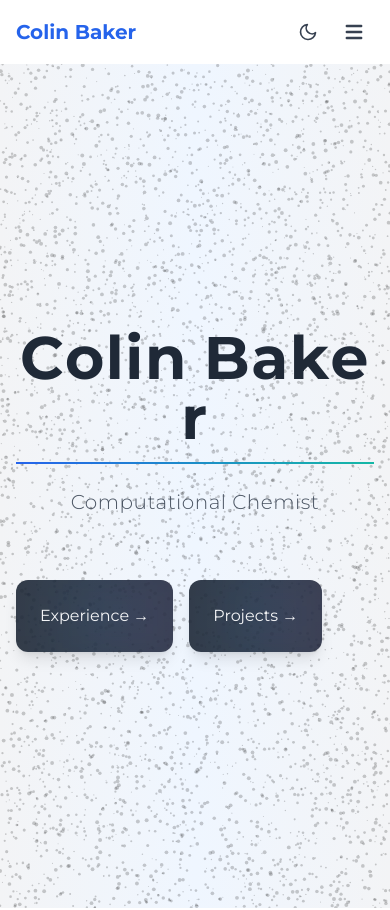
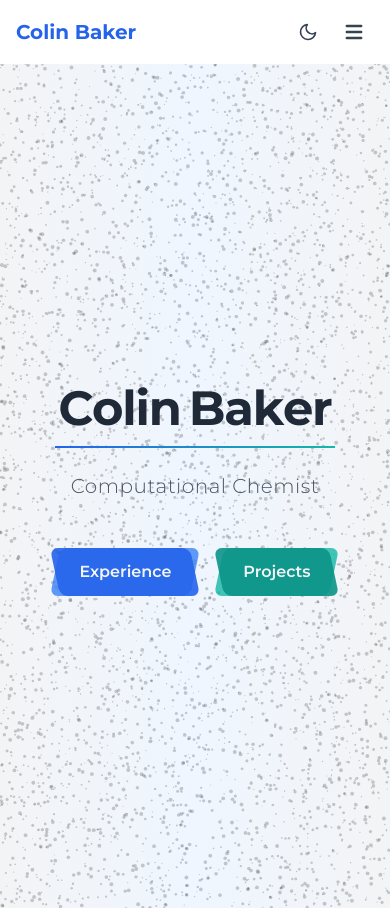
Before and after one commit to cdbakes/cdbakes.github.io, a Next.js app: page / in a window 390 px wide. Shown: the top 910 px of the page. Built offline with nearby package versions, Linux system fonts and the light colour scheme.

Commit message:
improving central buttons

```diff
--- a/src/app/contact/page.tsx
+++ b/src/app/contact/page.tsx
@@ -102,7 +102,7 @@ export default function Contact() {
               <div className="mb-4 p-4 bg-red-50 border border-red-200 text-red-700 rounded-lg flex flex-col gap-1">
                 <div className="font-medium">Unable to send message</div>
                 <div className="text-sm">{formState.error}</div>
-                <div className="text-sm mt-1">Please try again or contact me directly at <a href="mailto:colindbaker7@gmail.com" className="underline hover:text-red-800">colindbaker7@gmail.com</a></div>
+                <div className="text-sm mt-1">Please try again later</div>
               </div>
             )}
             {formState.success && (
--- a/src/app/page.tsx
+++ b/src/app/page.tsx
@@ -73,15 +73,15 @@ export default function Home() {
                 variants={nameContainerVariants}
                 initial="initial"
                 animate="animate"
-                className="text-6xl md:text-8xl font-montserrat font-bold relative z-10 py-2 text-gray-800 dark:text-white"
+                className="text-5xl sm:text-6xl md:text-8xl font-montserrat font-bold relative z-10 py-2 text-gray-800 dark:text-white"
               >
                 <span className="relative inline-block">
                   {"Colin Baker".split("").map((letter, i) => (
                     <motion.span
                       key={i}
                       variants={nameLetterVariants}
-                      className={`inline-block relative tracking-wide
-                        ${letter === " " ? "mr-4" : ""}
+                      className={`inline-block relative tracking-tight sm:tracking-wide
+                        ${letter === " " ? "mr-2 sm:mr-4" : ""}
                         hover:text-transparent hover:bg-clip-text
                         hover:bg-gradient-to-r hover:from-blue-500 hover:to-teal-500
                         transition-all duration-500`}
@@ -131,23 +131,27 @@ export default function Home() {
               }}
               className="flex flex-col md:flex-row gap-4 justify-center pt-4"
             >
-              <div className="flex gap-4 mt-4">
-                <HoverCard className="inline-block">
+              <div className="flex gap-6 justify-center">
                 <Link
                   href="/experience"
-                    className="text-gray-100 dark:text-gray-900 hover:text-gray-300 dark:hover:text-gray-600"
+                  className="group relative px-6 py-3 font-semibold text-gray-100 dark:text-gray-900 transition-all duration-300"
                 >
-                    Experience →
+                  <span className="absolute inset-0 w-full h-full transition-all duration-300 ease-out transform translate-x-0 -skew-x-12 bg-blue-500/80 group-hover:bg-blue-600/90 dark:group-hover:bg-blue-400/90 rounded-lg"></span>
+                  <span className="absolute inset-0 w-full h-full transition-all duration-300 ease-out transform skew-x-12 bg-blue-600/90 group-hover:bg-blue-700/90 dark:group-hover:bg-blue-500/90 rounded-lg delayed"></span>
+                  <span className="absolute bottom-0 left-0 hidden w-10 h-20 transition-all duration-100 ease-out transform -translate-x-8 translate-y-10 bg-blue-600/90 -rotate-12"></span>
+                  <span className="absolute bottom-0 right-0 hidden w-10 h-20 transition-all duration-100 ease-out transform translate-x-10 translate-y-8 bg-blue-600/90 -rotate-12"></span>
+                  <span className="relative">Experience</span>
                 </Link>
-                </HoverCard>
-                <HoverCard className="inline-block">
                 <Link
                   href="/projects"
-                    className="text-gray-100 dark:text-gray-900 hover:text-gray-300 dark:hover:text-gray-600"
+                  className="group relative px-6 py-3 font-semibold text-gray-100 dark:text-gray-900 transition-all duration-300"
                 >
-                    Projects →
+                  <span className="absolute inset-0 w-full h-full transition-all duration-300 ease-out transform translate-x-0 -skew-x-12 bg-teal-500/80 group-hover:bg-teal-600/90 dark:group-hover:bg-teal-400/90 rounded-lg"></span>
+                  <span className="absolute inset-0 w-full h-full transition-all duration-300 ease-out transform skew-x-12 bg-teal-600/90 group-hover:bg-teal-700/90 dark:group-hover:bg-teal-500/90 rounded-lg delayed"></span>
+                  <span className="absolute bottom-0 left-0 hidden w-10 h-20 transition-all duration-100 ease-out transform -translate-x-8 translate-y-10 bg-teal-600/90 -rotate-12"></span>
+                  <span className="absolute bottom-0 right-0 hidden w-10 h-20 transition-all duration-100 ease-out transform translate-x-10 translate-y-8 bg-teal-600/90 -rotate-12"></span>
+                  <span className="relative">Projects</span>
                 </Link>
-                </HoverCard>
               </div>
             </motion.div>
           </div>
@@ -155,7 +159,7 @@ export default function Home() {
       </section>
 
       {/* Quick Links Section */}
-      <section className="py-20 bg-white dark:bg-gray-900">
+      <section className="py-12 bg-white dark:bg-gray-900">
         <div className="max-w-7xl mx-auto px-4 sm:px-6 lg:px-8">
           <div className="grid grid-cols-1 md:grid-cols-3 gap-8">
             <HoverCard className="h-full">
--- a/src/components/animations/BackgroundParticles.tsx
+++ b/src/components/animations/BackgroundParticles.tsx
@@ -23,27 +23,27 @@ const STRAND_SPACING = Math.PI;  // Half rotation offset between strands
 const OSCILLATION_SPEED = 0.002;
 const OSCILLATION_AMOUNT = 2;
 const OSCILLATION_PHASE = Math.PI / 2;
-const FLOCKING_SPEED = 0.1;
+const FLOCKING_SPEED = 0.15;  // Increased from 0.1
 
 // Molecule parameters
-const MOLECULE_POINTS = ATOM_POSITIONS.length; // Total atoms (fullerene C60)
-const BASE_MOLECULE_RADIUS = 200;  // Overall scale of the molecule
+const MOLECULE_POINTS = ATOM_POSITIONS.length;
+const BASE_MOLECULE_RADIUS = 200;
 const MOLECULE_ROTATION_SPEED = 0.0005;
 const PARTICLES_PER_SPHERE = 32;
-const BASE_SPHERE_RADIUS = 15;     // Size of individual atoms
+const BASE_SPHERE_RADIUS = 15;
 const WOBBLE_SPEED = 0.001;
 const WOBBLE_AMOUNT = 0.4;
 const BOND_WIDTH = 5;
-const MOLECULE_FADE_SPEED = 0.9;
+const MOLECULE_FADE_SPEED = 1.2;  // Increased from 0.9
 const FADE_START_RATIO = 0.47;
-const SPHERE_CENTER_PARTICLES = 8;      // Number of particles for sphere center
+const SPHERE_CENTER_PARTICLES = 8;
 
 // Layout constants
-const CENTER_LINE = 0.5;       // Center of screen
-const MIN_SCALE = 0.6;         // Minimum scale for mobile
+const CENTER_LINE = 0.5;
+const MIN_SCALE = 0.6;
 const MOBILE_BREAKPOINT = 768;
-const CENTERED_Y_OFFSET = 0.2;  // Moved up to 20% from top
-const MOLECULE_FLOCKING_SPEED = 0.03;  // Speed for molecule particles
+const CENTERED_Y_OFFSET = 0.2;
+const MOLECULE_FLOCKING_SPEED = 0.04;  // Increased from 0.03
 
 // Screen position for the molecule (0,0 is top-left, 1,1 is bottom-right)
 const MOLECULE_CENTER = {
@@ -52,7 +52,7 @@ const MOLECULE_CENTER = {
 };
 
 // Background particle parameters
-const BACKGROUND_PARTICLE_SPEED = 0.2;
+const BACKGROUND_PARTICLE_SPEED = 0.13;
 const NUM_PARTICLES = 5000;
 const BACKGROUND_RETURN_SPEED = 0.05;
 
```
Lines whose indentation alone changed are shown as unchanged.
